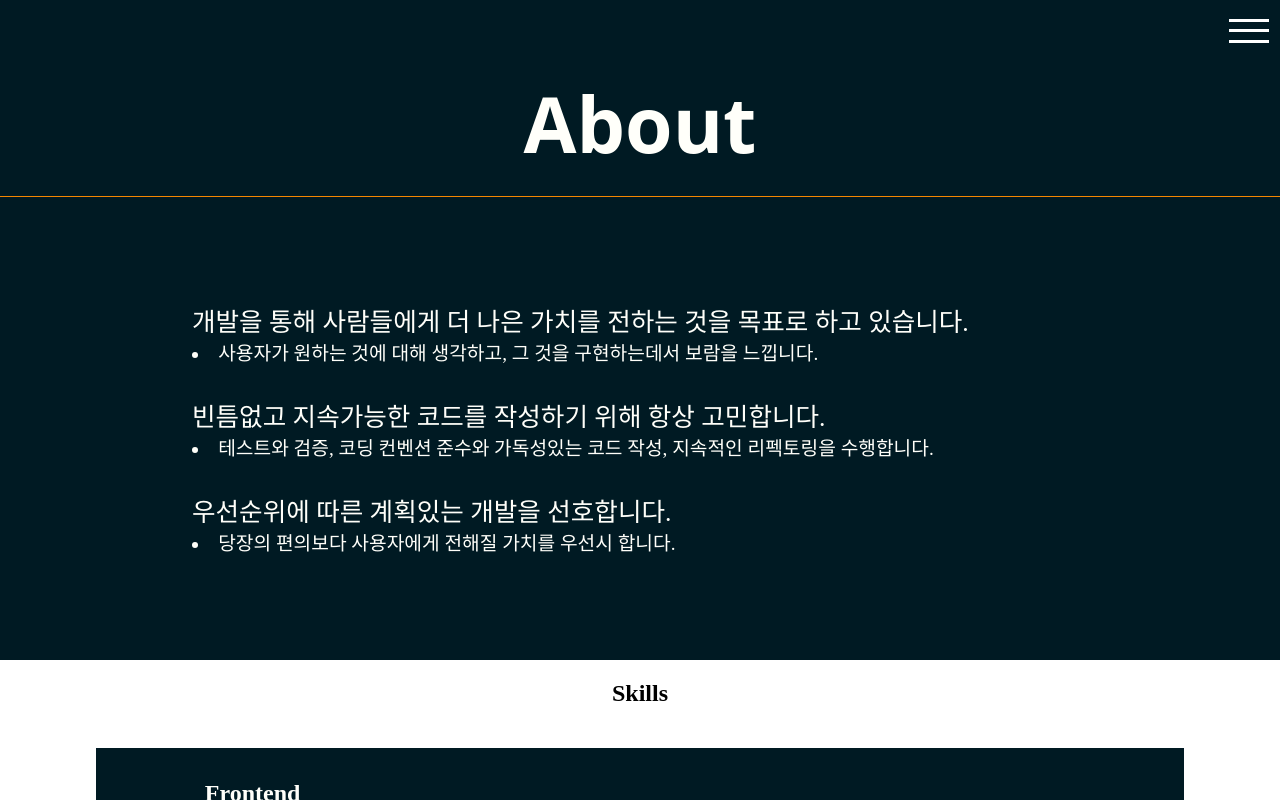
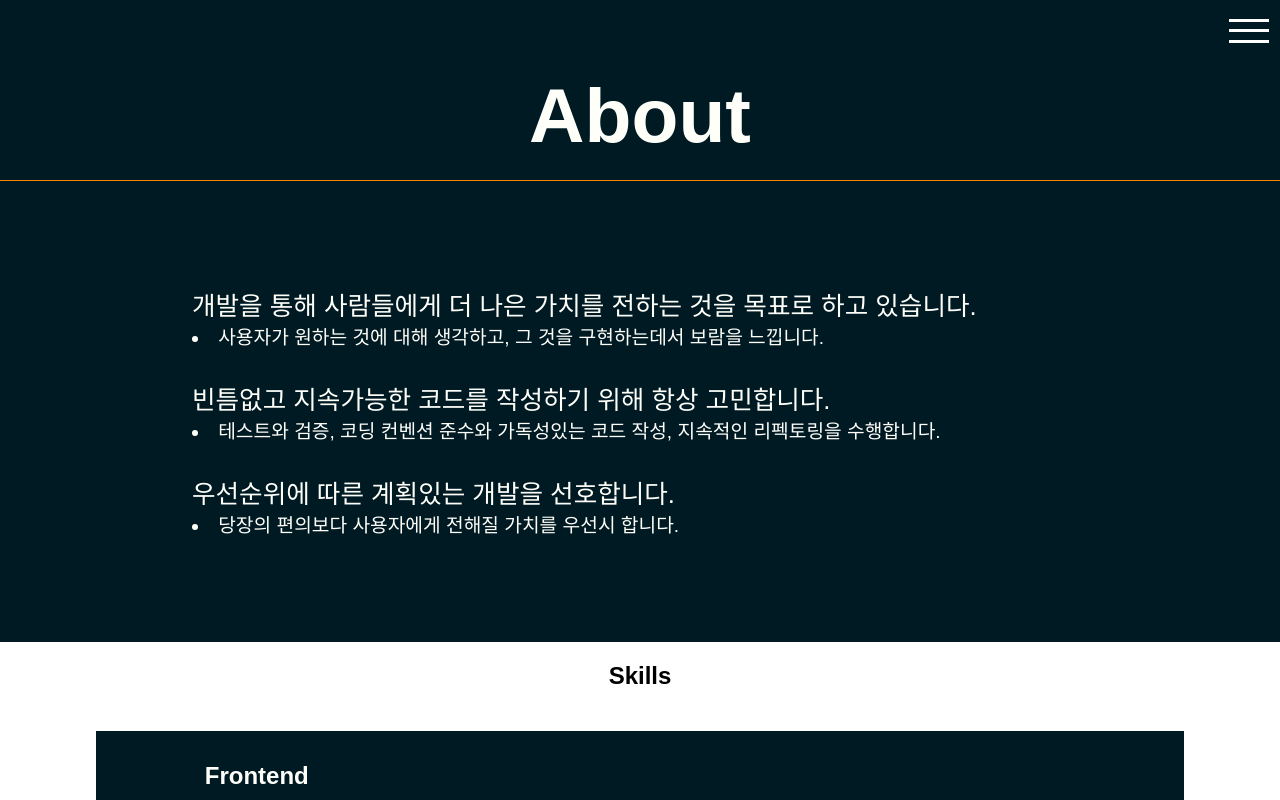
Before and after one commit to Bearsharks/portfolio, a React (Create React App) app: page /portfolio/about in a window 1280 px wide. Built offline with nearby package versions, Linux system fonts and the light colour scheme.

Commit message:
fix : 크로스 브라우징 시 특정폰트가 제대로 표시되지 않는 문제 수정

```diff
--- a/src/Contact.scss
+++ b/src/Contact.scss
@@ -35,7 +35,6 @@
     }
 }
 .wrapper__header{
-    font-family: 'Open Sans';
     font-size: 50px;
     margin: 50px 15px 25px 5px;
     padding: 20px;
--- a/src/Projects.module.scss
+++ b/src/Projects.module.scss
@@ -156,7 +156,6 @@
     font-size: 26px;
     padding-top: 15px;
     letter-spacing: -1px;
-    font-family: 'Open Sans';
     font-weight: 700;
     background-color: #001A23;
     color: #FFFFFA;
--- a/src/components/Article.scss
+++ b/src/components/Article.scss
@@ -96,7 +96,6 @@
     z-index: 100;
     color: #FFFFFA;
     line-height: 65px;
-    font-family: 'Open Sans';
     font-weight: 700;
     @media screen and (max-width: 850px){
         font-size: 5vw;
--- a/src/components/Navigation.scss
+++ b/src/components/Navigation.scss
@@ -21,7 +21,6 @@
         text-decoration: none ;
         font-size: 3rem;
         line-height: 65px;
-        font-family: 'Open Sans';
         font-weight: 700;
         color : #fff
     }
--- a/src/global.scss
+++ b/src/global.scss
@@ -45,7 +45,6 @@ $reverse-blueblack: #FFFFFA;
     flex-basis :auto;
 }
 @mixin header1() {
-    font-family: 'Open Sans';
     font-size: 6vw;
     padding: 20px;
     border-bottom: 1px solid #f48600;
@@ -54,7 +53,6 @@ $reverse-blueblack: #FFFFFA;
     }
 }
 @mixin header2() {
-    font-family: 'Open Sans';
     margin:0;
     font-size: 8vw;
     @media screen and (max-width: 768px){
--- a/src/index.css
+++ b/src/index.css
@@ -1,8 +1,7 @@
 body {
   margin: 0;
-  font-family: sans-serif -apple-system, BlinkMacSystemFont, 'Segoe UI', 'Roboto', 'Oxygen',
-    'Ubuntu', 'Cantarell', 'Fira Sans', 'Droid Sans', 'Helvetica Neue',
-    ;
+  font-family: sans-serif, -apple-system, BlinkMacSystemFont, 'Segoe UI', 'Roboto', 'Oxygen',
+    'Ubuntu', 'Cantarell', 'Fira Sans', 'Droid Sans', 'Helvetica Neue';
   -webkit-font-smoothing: antialiased;
   -moz-osx-font-smoothing: grayscale;
 }
```
